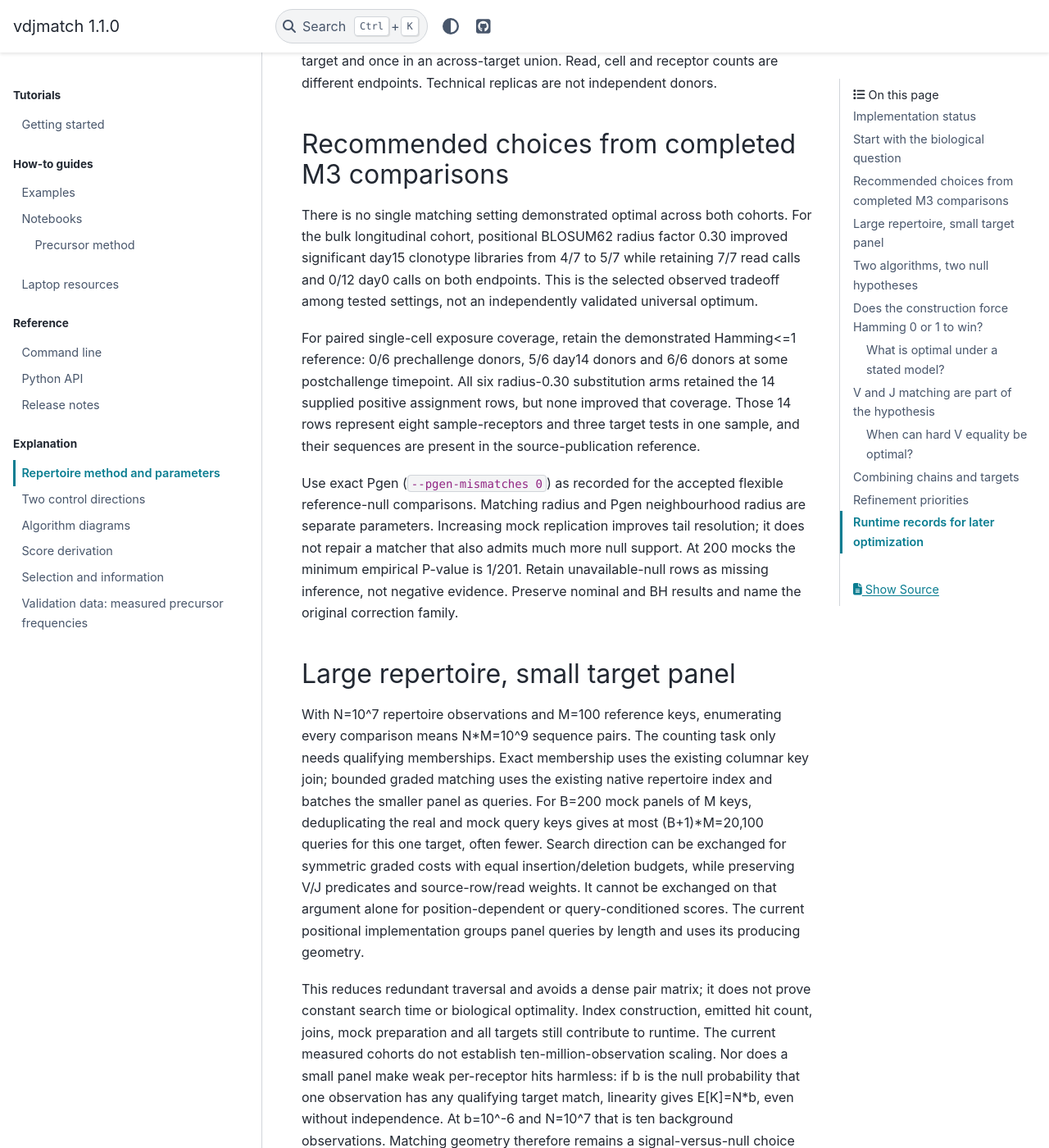
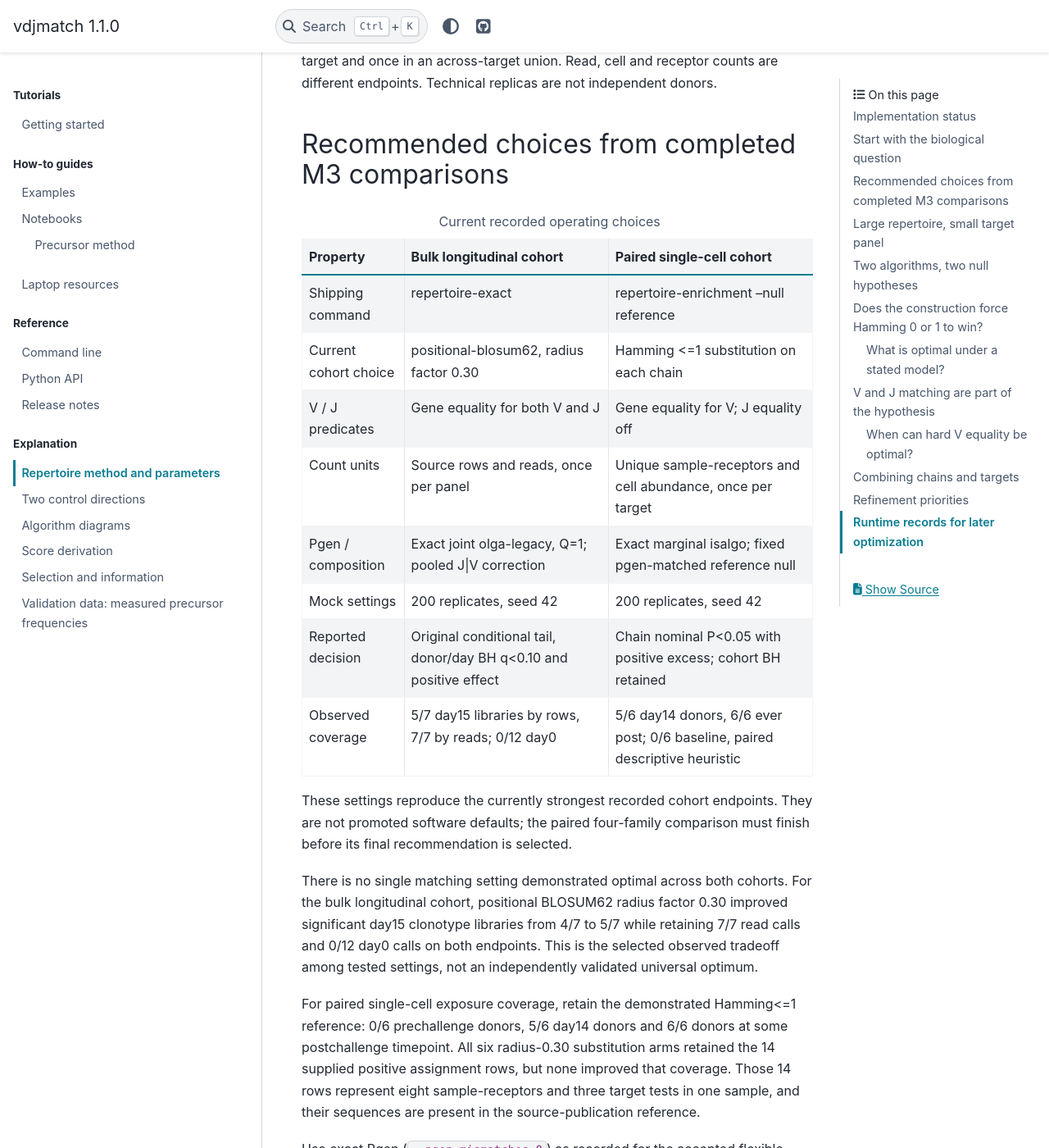
Before and after one commit to antigenomics/vdjmatch, a Sphinx documentation site: the page built from docs/repertoire-method.rst, in a window 1280 px wide and 1400 px high, scrolled down 1652 px. Shown: the whole window at 82% size. Built offline with Sphinx 7.4.7 and the PyData theme 0.15.4, drawn with Linux system fonts in a browser that asks for light colours; pages that are not in the unit, such as notebooks, are missing from menus; some of the changed text lies outside the part shown.

Commit message:
Summarize cohort settings and specify Fisher peptide reducer

```diff
--- a/docs/repertoire-method.rst
+++ b/docs/repertoire-method.rst
@@ -63,6 +63,42 @@
 
 Recommended choices from completed M3 comparisons
 -------------------------------------------------
+
+.. list-table:: Current recorded operating choices
+   :header-rows: 1
+   :widths: 20 40 40
+
+   * - Property
+     - Bulk longitudinal cohort
+     - Paired single-cell cohort
+   * - Shipping command
+     - repertoire-exact
+     - repertoire-enrichment --null reference
+   * - Current cohort choice
+     - positional-blosum62, radius factor 0.30
+     - Hamming <=1 substitution on each chain
+   * - V / J predicates
+     - Gene equality for both V and J
+     - Gene equality for V; J equality off
+   * - Count units
+     - Source rows and reads, once per panel
+     - Unique sample-receptors and cell abundance, once per target
+   * - Pgen / composition
+     - Exact joint olga-legacy, Q=1; pooled J|V correction
+     - Exact marginal isalgo; fixed pgen-matched reference null
+   * - Mock settings
+     - 200 replicates, seed 42
+     - 200 replicates, seed 42
+   * - Reported decision
+     - Original conditional tail, donor/day BH q<0.10 and positive effect
+     - Chain nominal P<0.05 with positive excess; cohort BH retained
+   * - Observed coverage
+     - 5/7 day15 libraries by rows, 7/7 by reads; 0/12 day0
+     - 5/6 day14 donors, 6/6 ever post; 0/6 baseline, paired descriptive heuristic
+
+These settings reproduce the currently strongest recorded cohort endpoints.
+They are not promoted software defaults; the paired four-family comparison
+must finish before its final recommendation is selected.
 
 There is no single matching setting demonstrated optimal across both cohorts.
 For the bulk longitudinal cohort, positional BLOSUM62 radius factor 0.30 improved
@@ -308,6 +344,17 @@
 receptor deduplication: one receptor matching several epitopes must not become
 several observed cells in an exposure denominator.
 
+The actual exposure exporter first restricts each sample to compatible COVID
+pMHC tests with available chain inference. For peptide i and compatible HLA
+entry h, let p_ih be its empirical chain tail and e_ih its observed excess.
+It sets u_ih=p_ih when e_ih>0, and u_ih=1 otherwise, then uses
+p_i=min_h(u_ih) over available HLA entries for that peptide. A peptide with
+only nonpositive excess remains present with p_i=1 and contributes zero to
+the sum. The exported k counts all retained peptides, including those terms;
+unavailable tests remain explicit. This minimum is a selection within each
+peptide, so independence between peptide labels alone cannot give p_i a
+uniform null distribution. No HLA-minimum correction is applied or implied.
+
 For evidence from k distinct epitopes, Fisher's score is
 T=-2 sum(log(p_i)), where p_i are the specified chain-level P-values. Under
 independent continuous uniform null P-values, -2 log(p_i) has a chi-square
```
Also changed, not shown: skills/vdjmatch/SKILL.md (+4 -1 lines).
